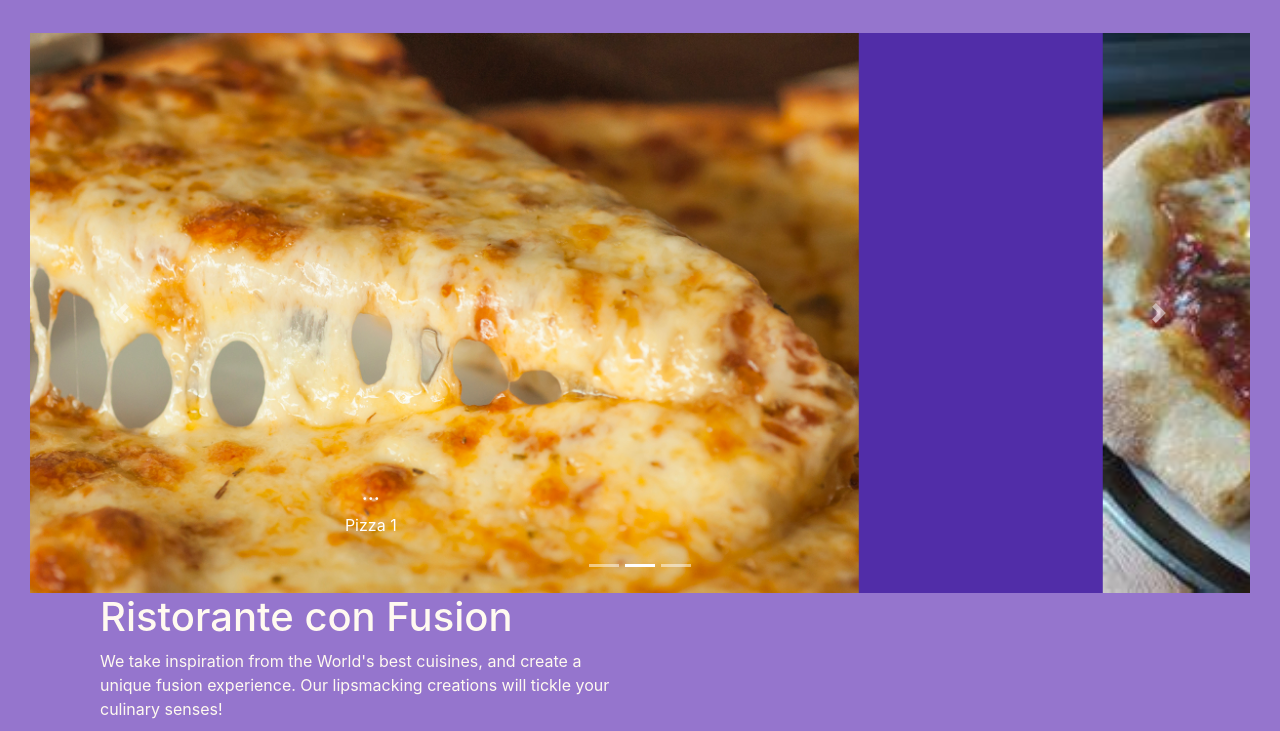
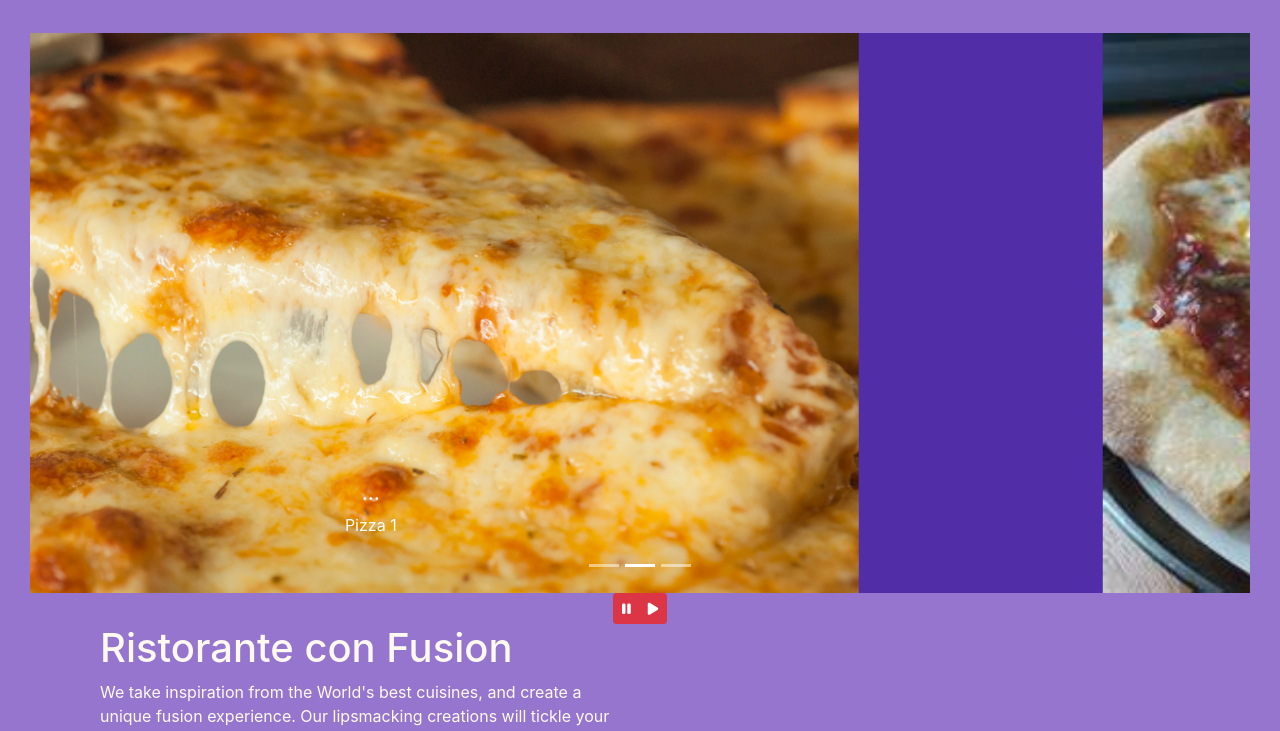
Before and after one commit to duyhq-zee/FER201m-Bootstrap-Exercises, a website: page index.html in a window 1280 px wide. Shown: the part 67-798 px from the top of the page. Drawn offline with nearby package versions, Linux system fonts and the light colour scheme.

Commit message:
jquery part 1

```diff
--- a/css/index.css
+++ b/css/index.css
@@ -53,3 +53,8 @@ address {
 	min-height: 100%;
 	margin: auto;
 }
+
+#carouselButton {
+	margin: auto;
+	z-index: 1;
+}
--- a/index.html
+++ b/index.html
@@ -32,6 +32,18 @@
 		/>
 
 		<link rel="stylesheet" href="./css/index.css" />
+
+		<script>
+			$(document).ready(function () {
+				$("#myCarousel").carousel({ interval: 2000 });
+				$("#carousel-pause").click(function () {
+					$("#myCarousel").carousel("pause");
+				});
+				$("#carousel-play").click(function () {
+					$("#myCarousel").carousel("cycle");
+				});
+			});
+		</script>
 	</head>
 
 	<body>
@@ -140,6 +152,17 @@
 							<span class="sr-only">Next</span>
 						</a>
 					</div>
+				</div>
+			</div>
+
+			<div class="row content">
+				<div class="btn-group" id="carouselButton">
+					<button class="btn btn-danger btn-sm" id="carousel-pause">
+						<span class="fa fa-pause"></span>
+					</button>
+					<button class="btn btn-danger btn-sm" id="carousel-play">
+						<span class="fa fa-play"></span>
+					</button>
 				</div>
 			</div>
 
```
